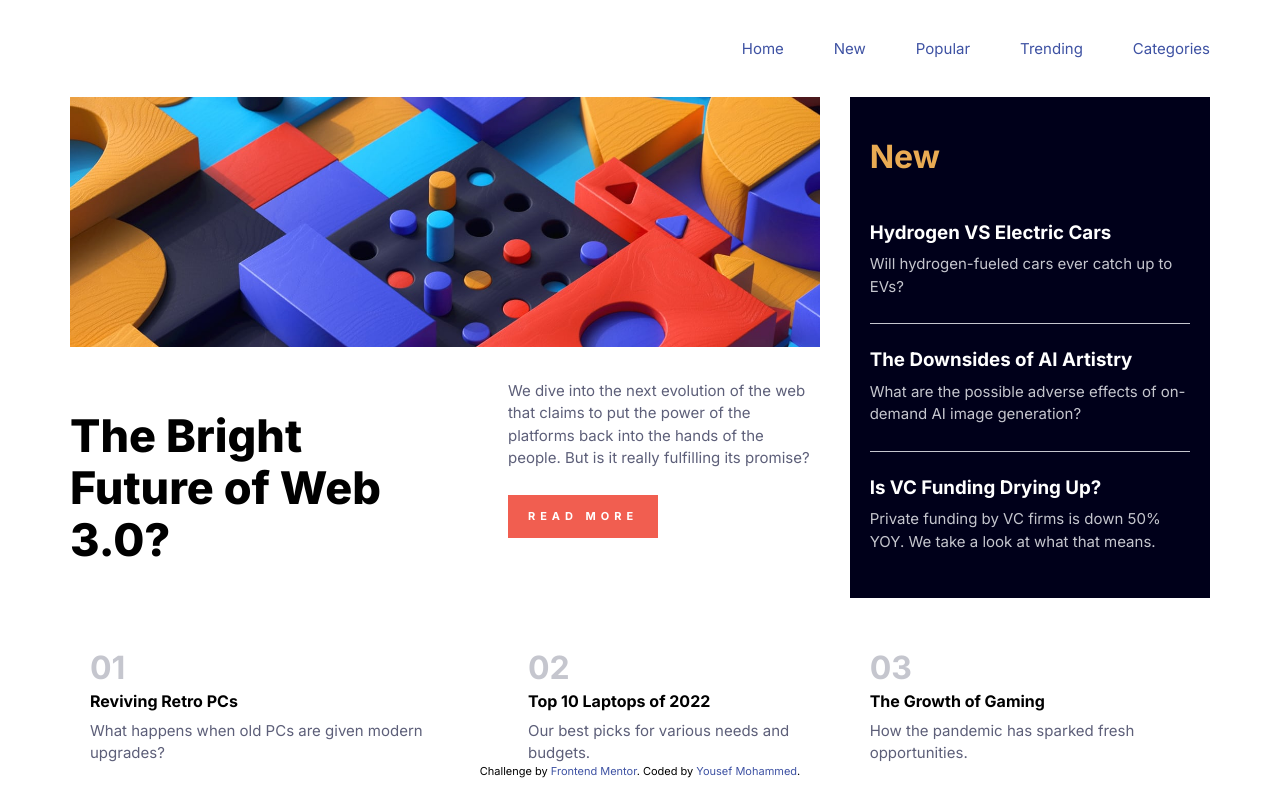
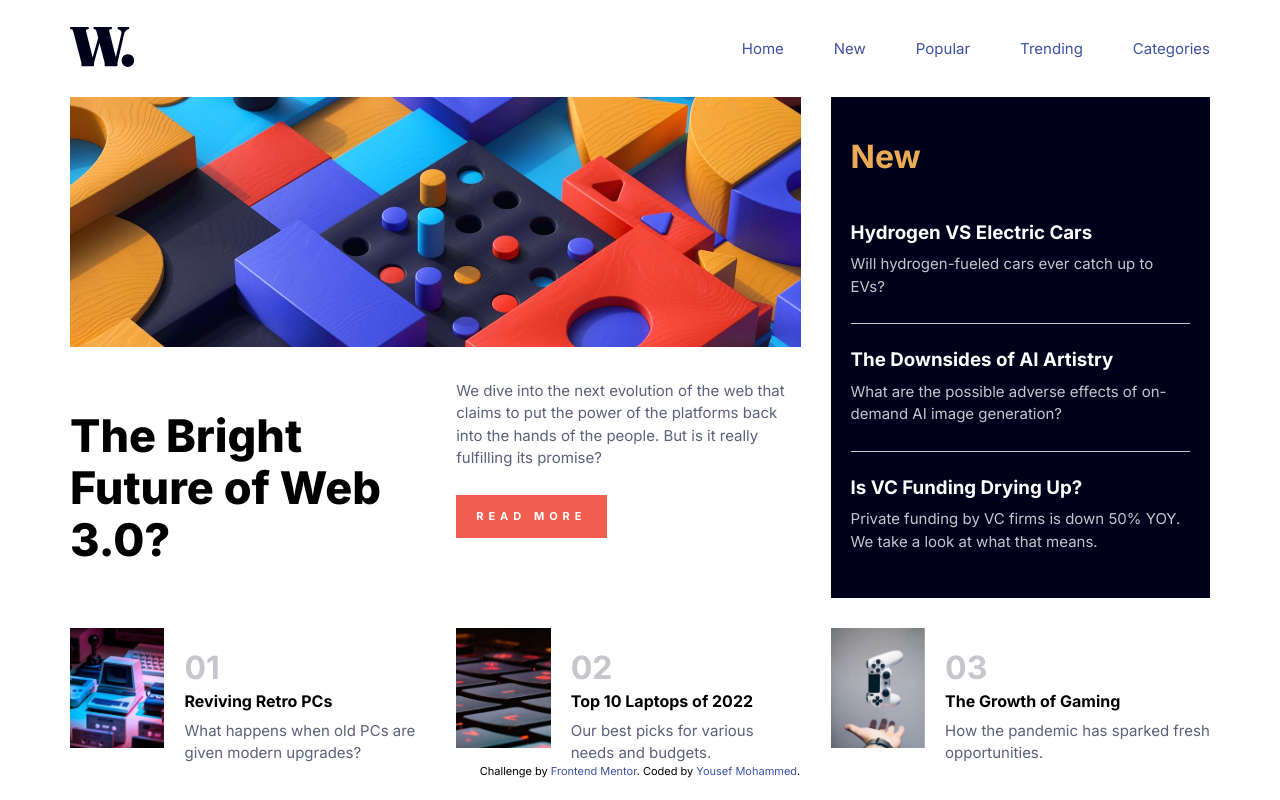
Before and after one commit to YOUSEF1MOHAMED/MENTOR.NEWS, a plain HTML site: page index.html in a window 1280 px wide. Drawn offline with Linux system fonts and the light colour scheme; files that its build step writes are made by us from their sources; files whose address does not match are found by name.

Commit message:
Update index.html

```diff
--- a/index.html
+++ b/index.html
@@ -7,9 +7,9 @@
   <!-- displays site properly based on user's device -->
 
   <link rel="icon" type="image/png" sizes="32x32" href="./assets/images/favicon-32x32.png" />
-  <link rel="stylesheet" href="../news-homepage-main/css/front-end.css" />
-  <link rel="stylesheet" href="../news-homepage-main/css/all.min.css">
-  <link rel="stylesheet" href="../news-homepage-main/css/nomalize.css">
+  <link rel="stylesheet" href="/css/front-end.css" />
+  <link rel="stylesheet" href="/css/all.min.css">
+  <link rel="stylesheet" href="/css/nomalize.css">
 
   <link rel="preconnect" href="https://fonts.googleapis.com" />
   <link rel="preconnect" href="https://fonts.gstatic.com" crossorigin />
@@ -35,11 +35,11 @@
   <header>
     <div class="container">
       <div class="logo">
-        <img src="../news-homepage-main/assets/images/logo.svg" alt="" />
+        <img src="/assets/images/logo.svg" alt="" />
       </div>
 
       <div class="side-links">
-        <img src="../news-homepage-main/assets/images/icon-menu.svg" alt="">
+        <img src="/assets/images/icon-menu.svg" alt="">
       </div>
 
       <ul class="attribution">
@@ -99,7 +99,7 @@
         </div>
         </div>
         <div class="title1">
-          <img src="../news-homepage-main/assets/images/image-retro-pcs.jpg" alt="">
+          <img src="/assets/images/image-retro-pcs.jpg" alt="">
           <div class="text">
             <h1>01</h1>
             <h4>Reviving Retro PCs</h4>
@@ -107,7 +107,7 @@
           </div>
         </div>
         <div class="title1">
-          <img src="../news-homepage-main/assets/images/image-top-laptops.jpg" alt="">
+          <img src="/assets/images/image-top-laptops.jpg" alt="">
           <div class="text">
             <h1>02</h1>
 
@@ -117,7 +117,7 @@
           </div>
         </div>
         <div class="title1">
-          <img src="../news-homepage-main/assets/images/image-gaming-growth.jpg" alt="">
+          <img src="/assets/images/image-gaming-growth.jpg" alt="">
           <div class="text">
             <h1>03</h1>
 
```
